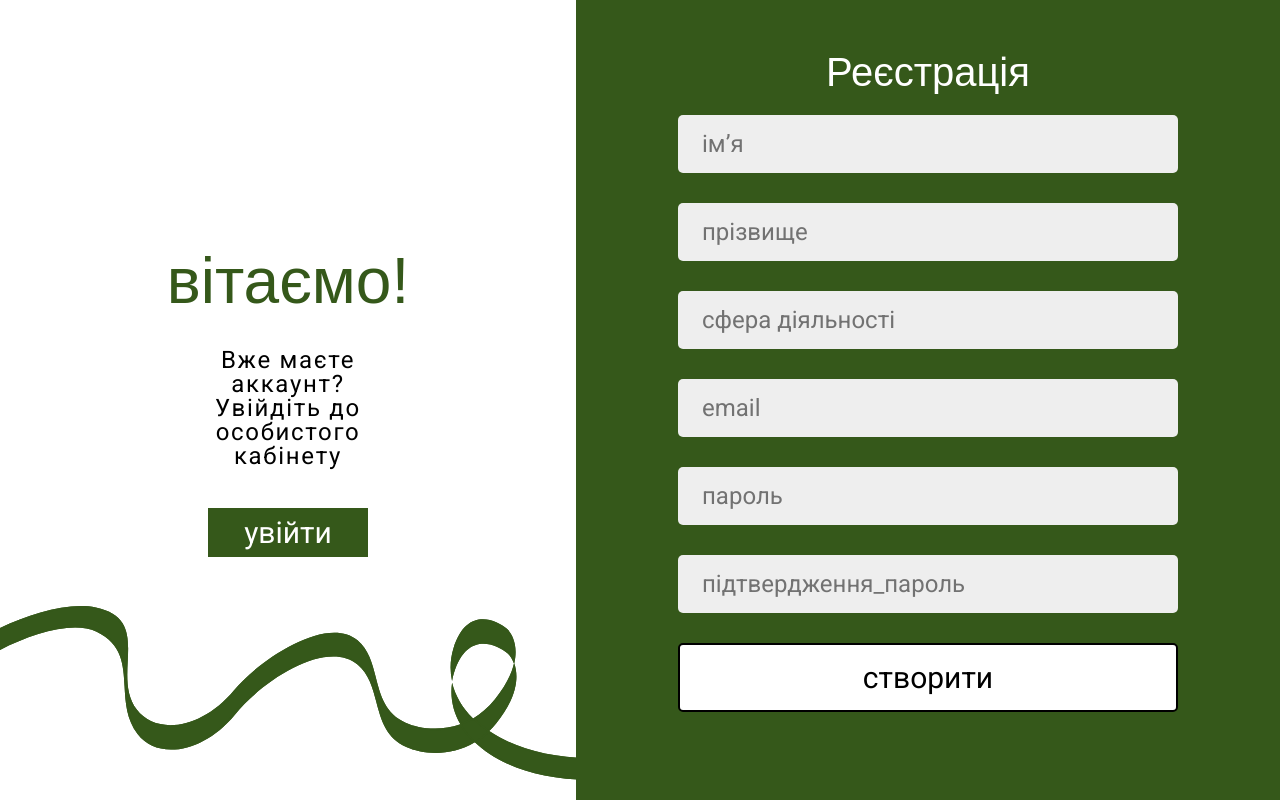
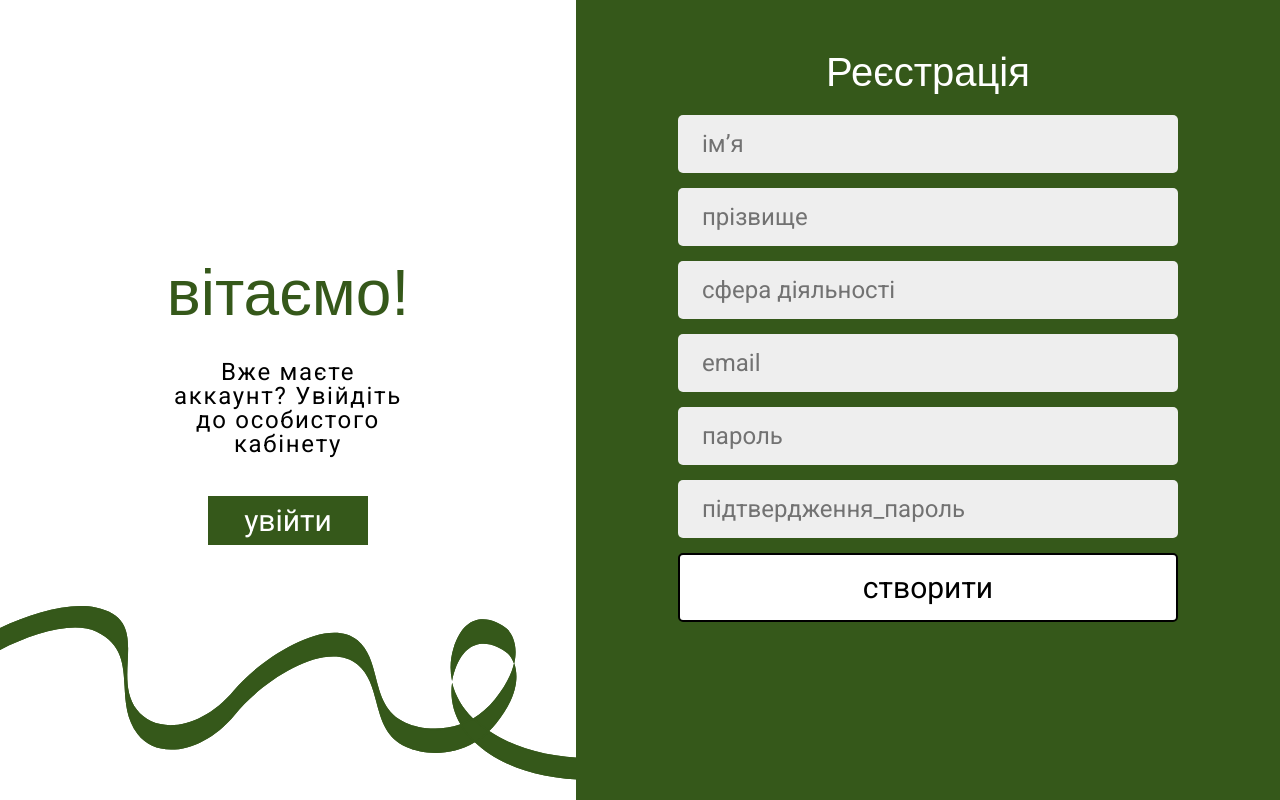
Before and after one commit to PechenenkoYara/military-app, a Flask app: page /sign-up in a window 1280 px wide. Run offline with Flask 3, Linux system fonts and the light colour scheme; some web fonts are replaced.

Commit message:
registration normaler

```diff
--- a/website/templates/base_.html
+++ b/website/templates/base_.html
@@ -193,7 +193,6 @@
       background-color: rgba(238, 238, 238, 1);
       color: var(--text-black);
       border-radius: 5px;
-      margin-bottom: 15px;
     }
 
     .input-field::placeholder {
@@ -287,7 +286,6 @@
       flex-direction: column;
       justify-content: center;
       align-items: center;
-      padding: 20px;
     }
 
     .right-side {
```
